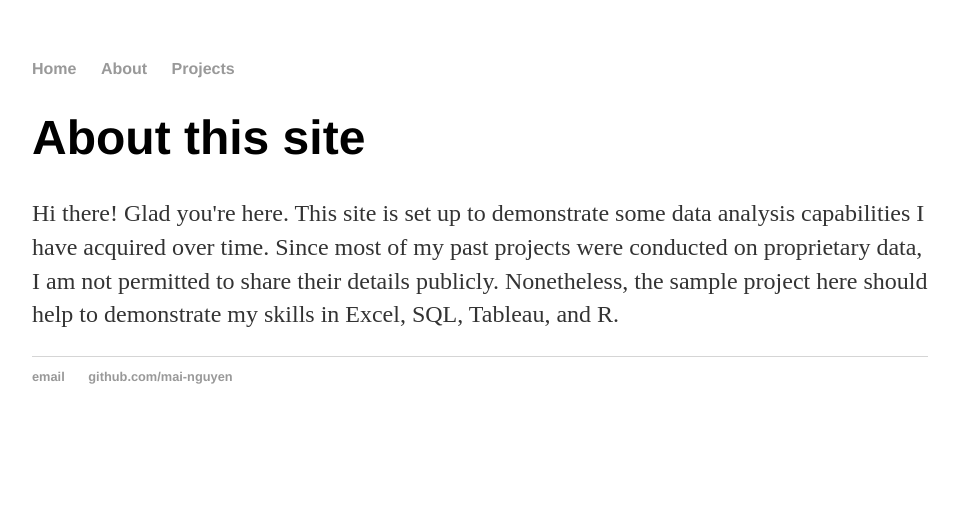
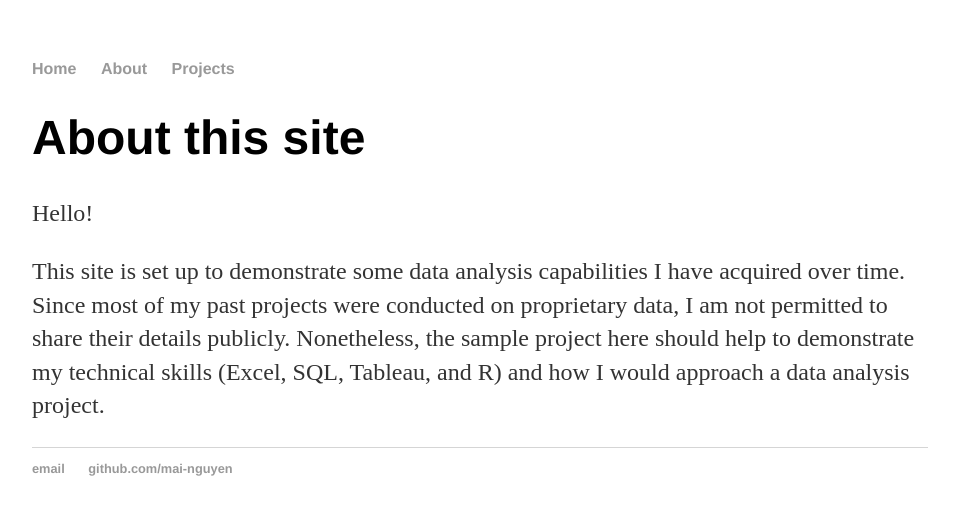
Before and after one commit to mai-nguyen/mai-nguyen.github.io, a Jekyll site: the page built from about/index.html, in a window 1280 px wide. Shown: the top 515 px of the page, without its empty margins (160-1119 px from the left). Built offline with Jekyll 4.4.1, drawn with Linux system fonts in a browser that asks for light colours.

Commit message:
Update index.html

```diff
--- a/about/index.html
+++ b/about/index.html
@@ -5,7 +5,9 @@
 ---
 <div class="blurb">
 	<h1>About this site</h1>
-	<p>Hi there! Glad you're here. This site is set up to demonstrate some data analysis capabilities I have acquired over time. Since most of my past projects were conducted on proprietary data, I am not permitted to share their details publicly. Nonetheless, the sample project here should help to demonstrate my skills in Excel, SQL, Tableau, and R.
+  <p>Hello!</p>
+
+  <p>This site is set up to demonstrate some data analysis capabilities I have acquired over time. Since most of my past projects were conducted on proprietary data, I am not permitted to share their details publicly. Nonetheless, the sample project here should help to demonstrate my technical skills (Excel, SQL, Tableau, and R) and how I would approach a data analysis project.
  </p>
 
 </div><!-- /.blurb -->
```
